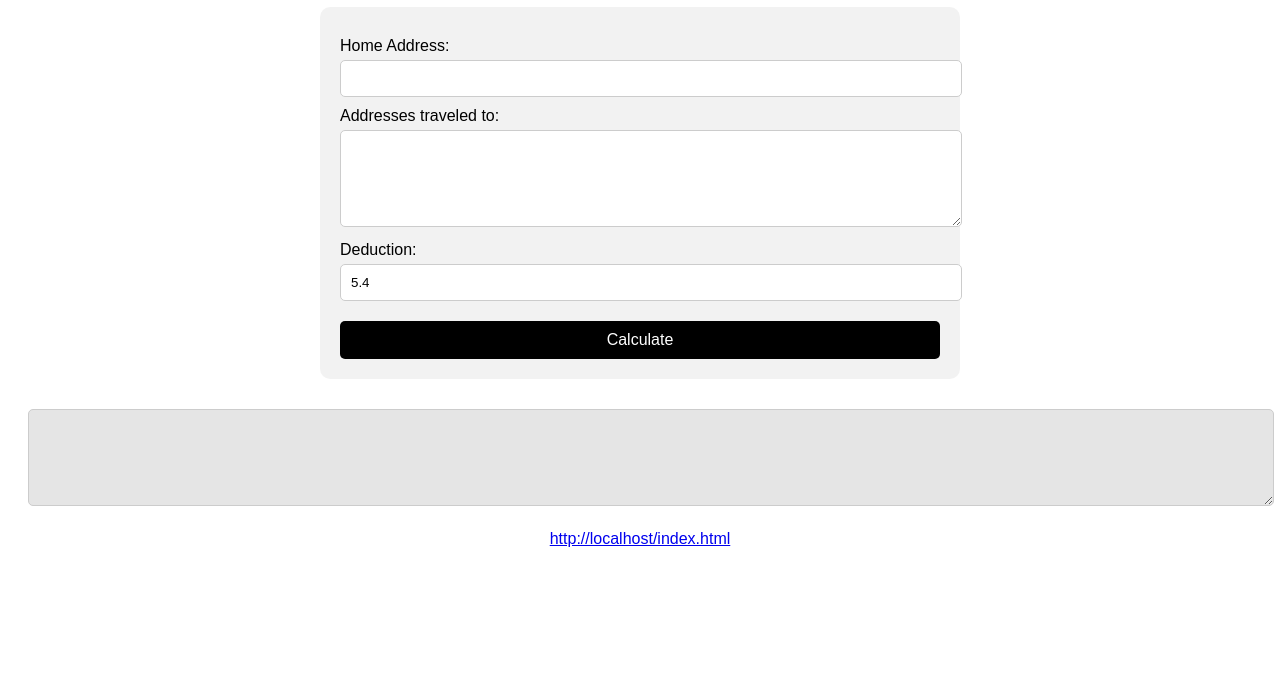
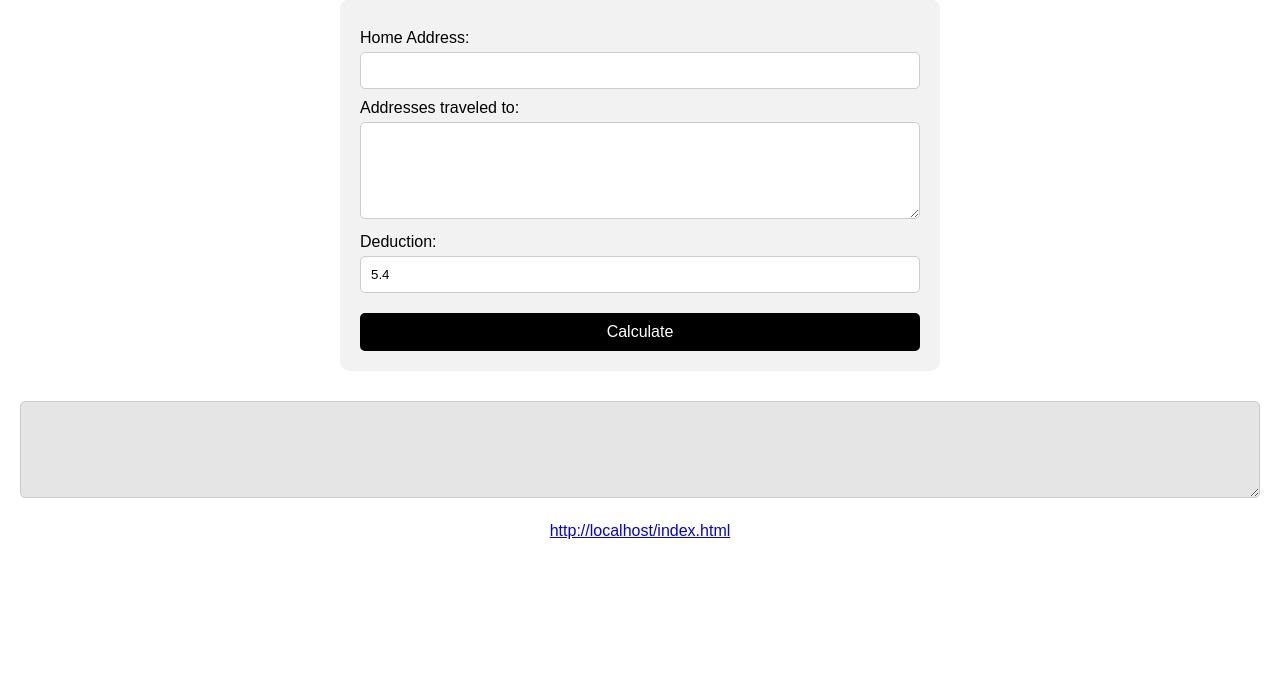
Before and after one commit to chrisp230/Mileage-Calculator, a plain HTML site: page index.html in a window 1280 px wide. Shown: the part 101-800 px from the top of the page. Drawn offline with Linux system fonts and the light colour scheme.

Commit message:
Update index.html

```diff
--- a/index.html
+++ b/index.html
@@ -14,16 +14,19 @@
             color: black;
             font-family: Arial, sans-serif;
             padding: 20px;
+            margin: 0;
+            box-sizing: border-box;
         }
         h1 {
             text-align: center;
         }
         .container {
             max-width: 600px;
-            margin: auto;
+            margin: 0 auto;
             background-color: rgba(0, 0, 0, 0.05);
             padding: 20px;
             border-radius: 10px;
+            box-sizing: border-box;
         }
         label {
             display: block;
@@ -35,6 +38,7 @@
             margin-top: 5px;
             border-radius: 5px;
             border: 1px solid #ccc;
+            box-sizing: border-box;
         }
         button {
             display: block;
@@ -47,6 +51,7 @@
             border-radius: 5px;
             cursor: pointer;
             font-size: 16px;
+            box-sizing: border-box;
         }
         button:hover {
             background-color: darkgray;
@@ -60,6 +65,7 @@
             background-color: rgba(0, 0, 0, 0.1);
             border-radius: 5px;
             border: 1px solid #ccc;
+            box-sizing: border-box;
         }
     </style>
     <script>
```
